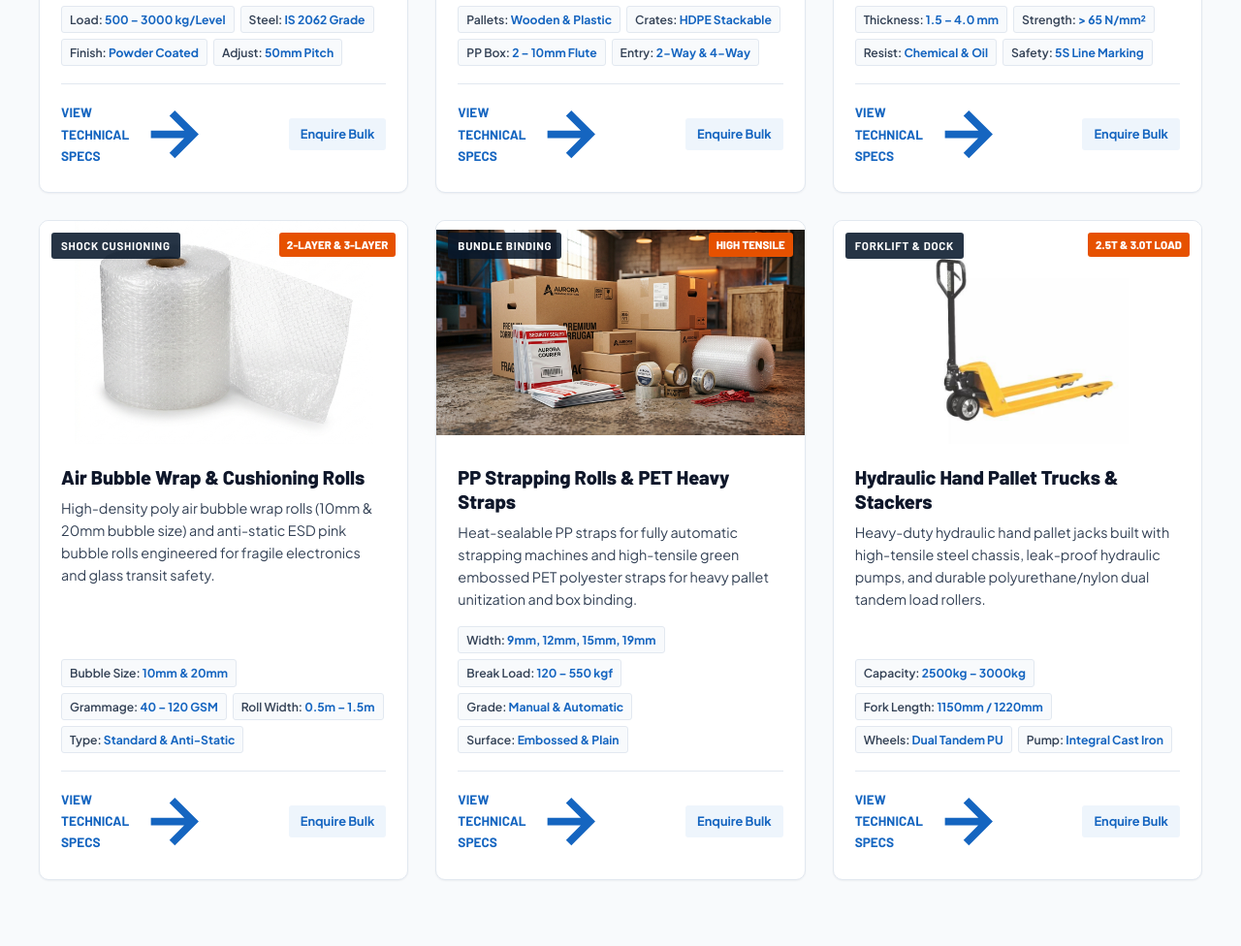
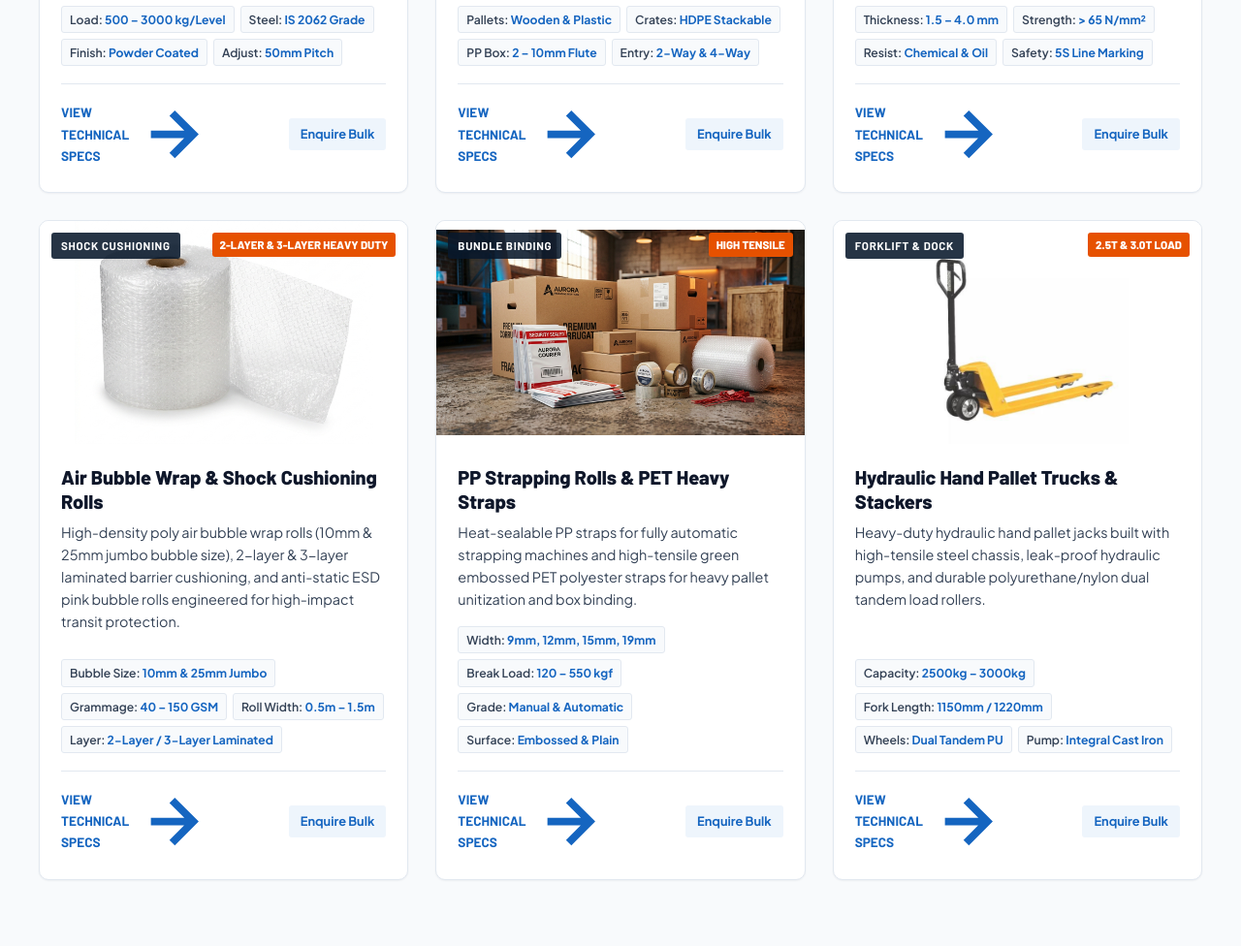
Before and after one commit to vededoply-cpu/project, a PHP site: page /index.html in a window 1280 px wide. Shown: the part 3413-4389 px from the top of the page at 97% size. Run offline with PHP 8.4, Linux system fonts and the light colour scheme.

Commit message:
Update Shock Cushioning card title, specs (40-150 GSM, 10mm & 25mm Jumbo, 2-Layer & 3-Layer Heavy Duty)

```diff
--- a/index.html
+++ b/index.html
@@ -780,19 +780,18 @@
           <div class="product-thumb">
             <img src="images/bubble_wrap.jpg" alt="Air Bubble Wrap Rolls and Inflatable Air Cushioning" />
             <span class="product-thumb-tag">Shock Cushioning</span>
-            <span class="product-badge-accent">2-Layer &amp; 3-Layer</span>
+            <span class="product-badge-accent">2-Layer &amp; 3-Layer Heavy Duty</span>
           </div>
           <div class="product-body">
-            <h3 class="product-title">Air Bubble Wrap &amp; Cushioning Rolls</h3>
+            <h3 class="product-title">Air Bubble Wrap &amp; Shock Cushioning Rolls</h3>
             <p class="product-desc">
-              High-density poly air bubble wrap rolls (10mm &amp; 20mm bubble size) and anti-static ESD pink bubble
-              rolls engineered for fragile electronics and glass transit safety.
+              High-density poly air bubble wrap rolls (10mm &amp; 25mm jumbo bubble size), 2-layer &amp; 3-layer laminated barrier cushioning, and anti-static ESD pink bubble rolls engineered for high-impact transit protection.
             </p>
             <div class="product-specs">
-              <span class="spec-pill">Bubble Size: <strong>10mm &amp; 20mm</strong></span>
-              <span class="spec-pill">Grammage: <strong>40 – 120 GSM</strong></span>
+              <span class="spec-pill">Bubble Size: <strong>10mm &amp; 25mm Jumbo</strong></span>
+              <span class="spec-pill">Grammage: <strong>40 – 150 GSM</strong></span>
               <span class="spec-pill">Roll Width: <strong>0.5m – 1.5m</strong></span>
-              <span class="spec-pill">Type: <strong>Standard &amp; Anti-Static</strong></span>
+              <span class="spec-pill">Layer: <strong>2-Layer / 3-Layer Laminated</strong></span>
             </div>
             <div class="product-footer">
               <a href="products.html#bubble" class="product-cta-link">
```
Also changed, not shown: index.php (+6 -6 lines).
